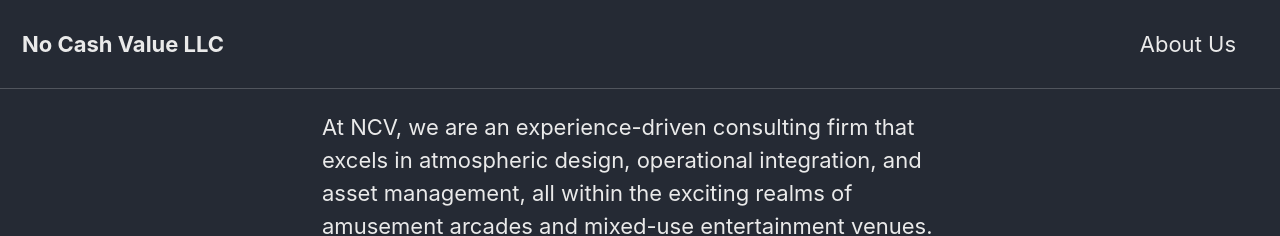
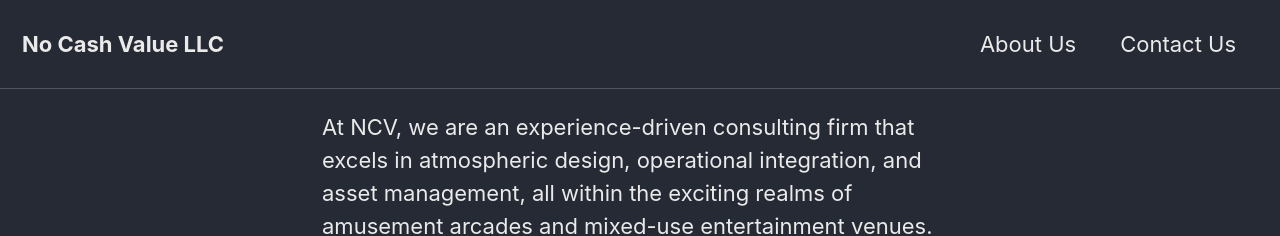
Before and after one commit to cdigitaldetroit/NCVLLC, a Jekyll site: the page built from index.md, in a window 1280 px wide. Shown: the top 236 px of the page. Built offline with Jekyll 4.4.1, drawn with Linux system fonts in a browser that asks for light colours; cached includes are drawn as plain includes.

Commit message:
Added Contact Us

```diff
--- a/_data/navigation.yml
+++ b/_data/navigation.yml
@@ -4,8 +4,8 @@
   #   url: https://mmistakes.github.io/minimal-mistakes/docs/quick-start-guide/
   - title: "About Us"
     url: https://ncvllc.com/about/
-  # - title: "Sample Posts"
-  #   url: /year-archive/
+  - title: "Contact Us"
+    url: /contact/
   # - title: "Sample Collections"
   #   url: /collection-archive/
   # - title: "Sitemap"
```
